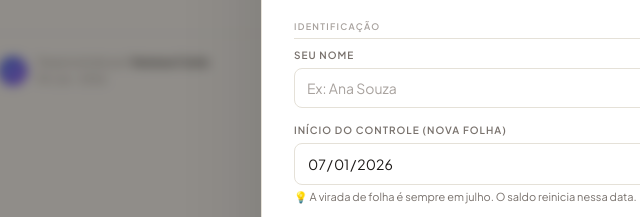
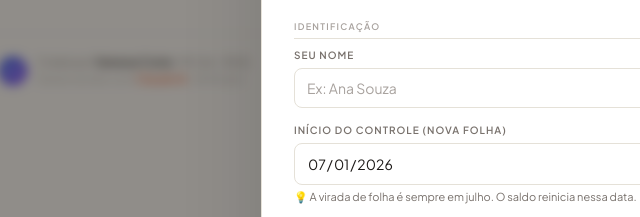
Before and after one commit to vaesquivel/banco-de-horas, a plain HTML site: page index.html in a window 1280 px wide. Shown: the part 266-483 px from the top of the page, 149-789 px from the left. Drawn offline with Linux system fonts and the light colour scheme.

Commit message:
Footer: adiciona credito Claude IA / Anthropic como desenvolvedor
Co-Authored-By: Claude Sonnet 4.6 <noreply@anthropic.com>

```diff
--- a/index.html
+++ b/index.html
@@ -412,8 +412,8 @@ input:focus{border-color:var(--accent);box-shadow:0 0 0 3px rgba(32,85,212,.1)}
   <div class="footer-credit">
     <div class="footer-avatar">VC</div>
     <div class="footer-text">
-      Desenvolvido por <strong>Vanessa Costa</strong><br/>
-      Mr.Cat · 2026
+      Criado por <strong>Vanessa Costa</strong> · Mr.Cat · 2026<br/>
+      <span style="color:var(--muted2)">Desenvolvido com <span style="color:#e05a2b;font-weight:600">Claude IA</span> · Anthropic</span>
     </div>
   </div>
   <span class="footer-tag">⏱ Banco de Horas v1.0</span>
```
